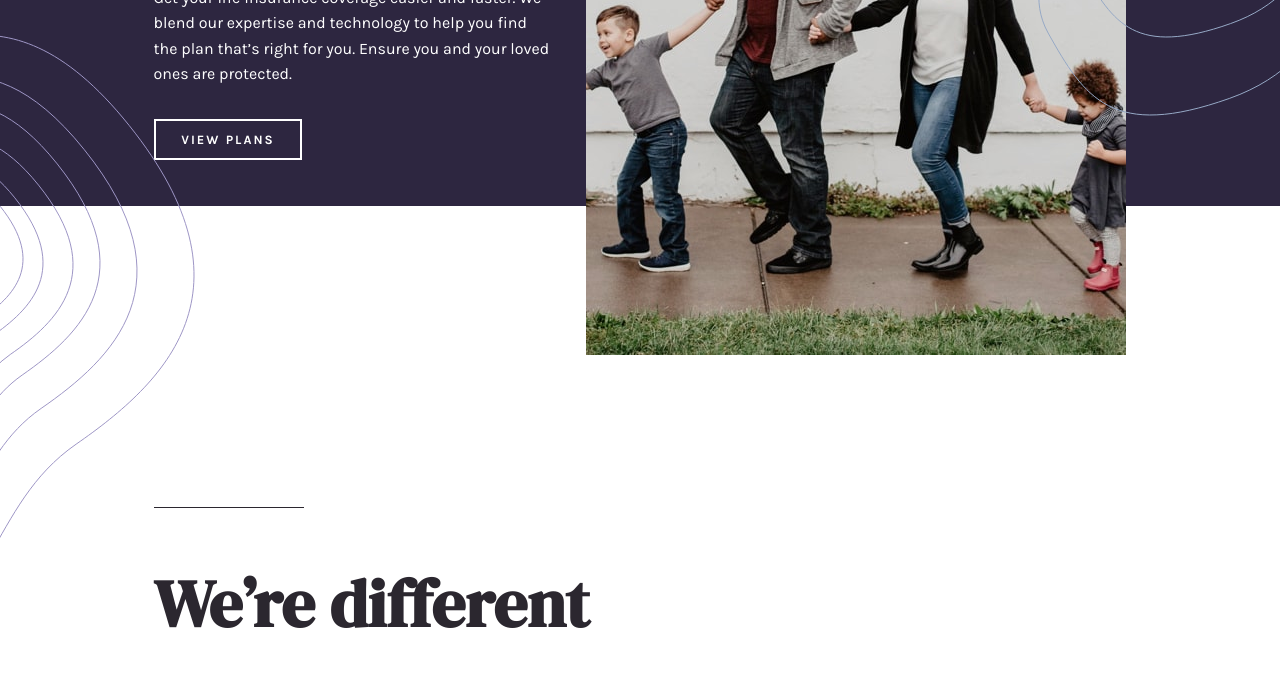
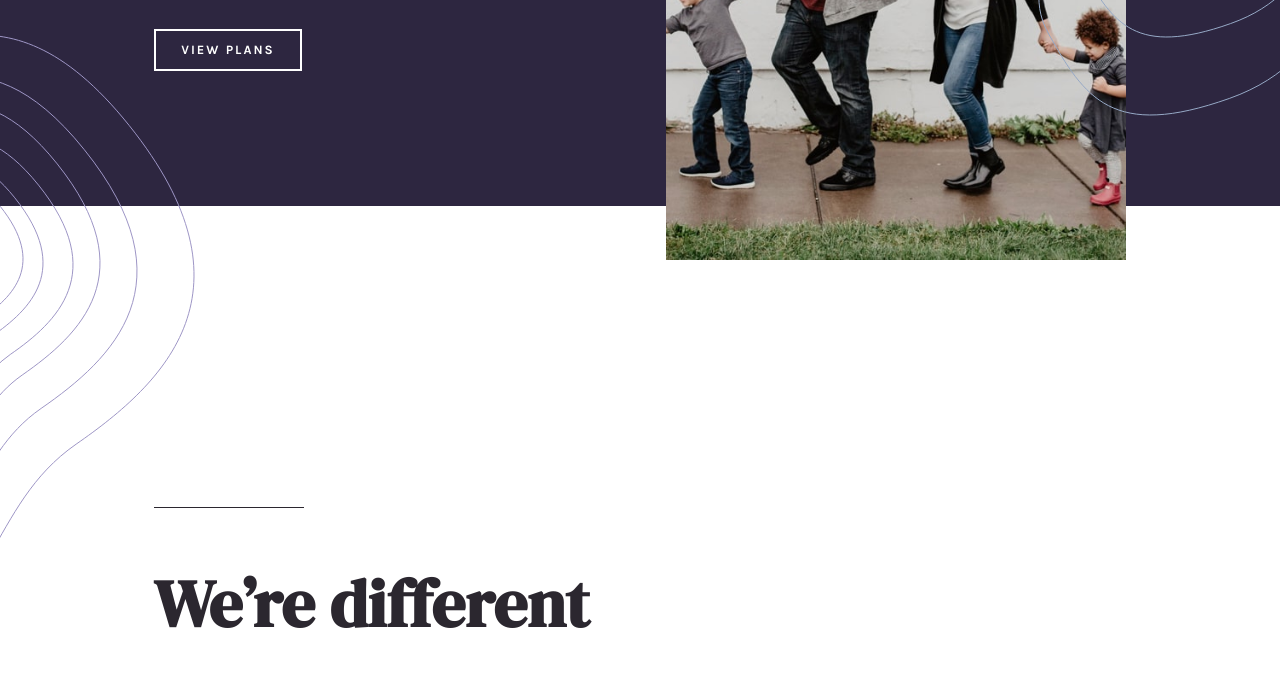
Before and after one commit to GracilianoOG/fem-insure-landing-page, a website built with Vite: page index.html in a window 1280 px wide. Shown: the part 474-1150 px from the top of the page. Built offline with nearby package versions, Linux system fonts and the light colour scheme.

Commit message:
Make desktop intro responsive on large size

```diff
--- a/src/styles/components/_intro-desktop.scss
+++ b/src/styles/components/_intro-desktop.scss
@@ -5,5 +5,9 @@
 
   @include b.media-up(lg) {
     display: initial;
+
+    &__img {
+      width: min(36vw, 33.75rem);
+    }
   }
 }
```
